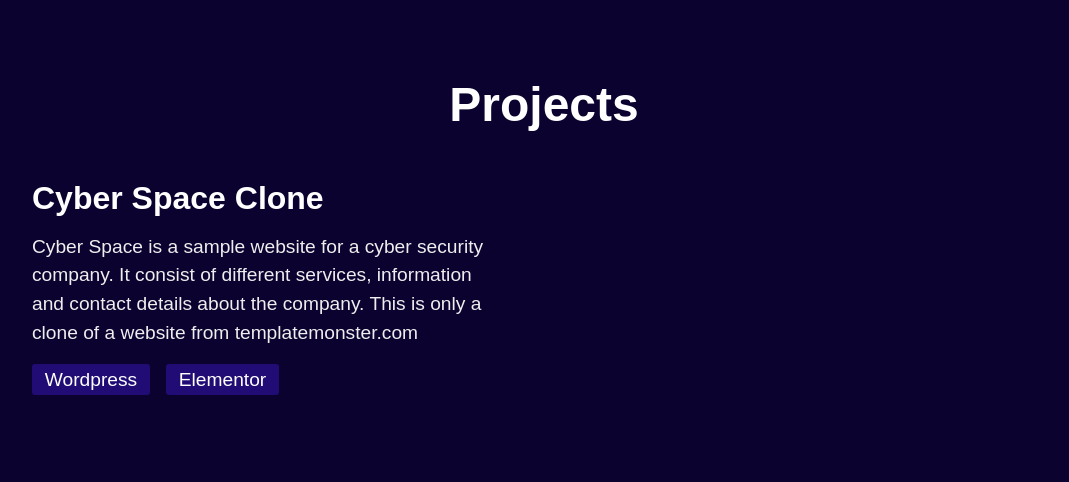
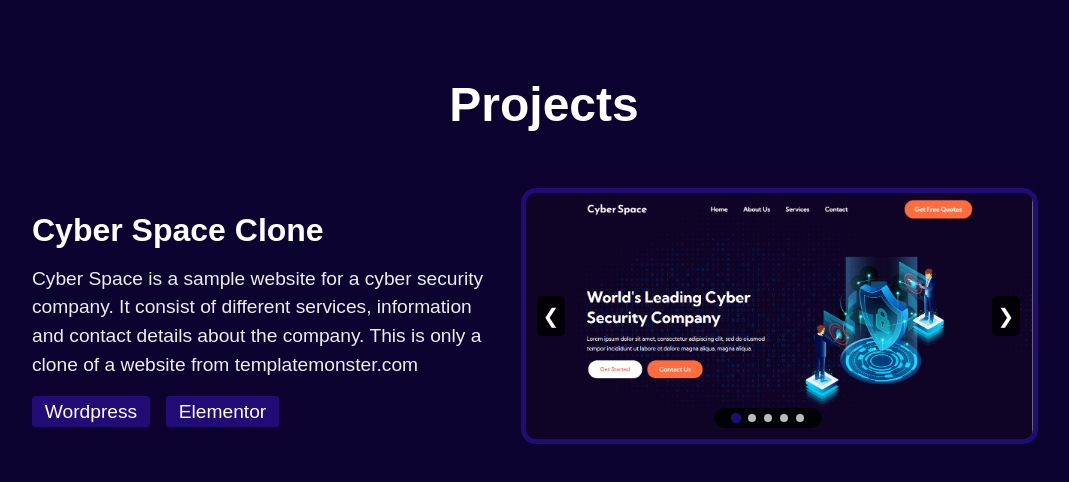
Before and after one commit to dga-sm/Portfolio, a plain HTML site: page index.html in a window 1280 px wide. Shown: the part 883-1365 px from the top of the page, without its empty margins (96-1165 px from the left). Before the commit the page ends 1342 px from the top, so only its background shows below. Drawn offline with nearby package versions, Linux system fonts and the light colour scheme; a web font is replaced by a local one.

Commit message:
img slider

```diff
--- a/index.html
+++ b/index.html
@@ -7,6 +7,7 @@
     <link rel="stylesheet" href="style.css">
     <link rel="stylesheet" href="/others/burgerMenu.css">
     <link rel="stylesheet" href="/others/cvBtn.css">
+    <link rel="stylesheet" href="/others/img slider/s.css">
     <script src="https://kit.fontawesome.com/e1d40d0082.js" defer crossorigin="anonymous"></script>
 
 </head>
@@ -113,6 +114,37 @@
                 </div>
                 <div class="project__img">
 
+                    <div class="container">
+                        <div class="image">
+                            <img src="Assets/Cyber Space/ss-1.png" alt="">
+                        </div>
+                        <div class="image">
+                            <img src="Assets/Cyber Space/ss-2.png" alt="">
+                        </div>
+                        <div class="image">
+                            <img src="Assets/Cyber Space/ss-3.png" alt="">
+                        </div>
+                        <div class="image">
+                            <img src="Assets/Cyber Space/ss-4.png" alt="">
+                        </div>
+                        <div class="image">
+                            <img src="Assets/Cyber Space/ss-5.png" alt="">
+                        </div>
+
+                        <div class="button">
+                            <a onclick="nextimg(-1)" class="prev">&#10094;</a>
+                            <a onclick="nextimg(1)" class="next">&#10095;</a>
+                        </div>
+
+                        <div class="dots">
+                            <span class="dot active" onclick="currentSlide(1)"></span>
+                            <span class="dot" onclick="currentSlide(2)"></span>
+                            <span class="dot" onclick="currentSlide(3)"></span>
+                            <span class="dot" onclick="currentSlide(4)"></span>
+                            <span class="dot" onclick="currentSlide(5)"></span>
+                        </div>
+                    </div>
+
                 </div>
             </div>
         </section>
@@ -123,5 +155,6 @@
     <script src="https://cdnjs.cloudflare.com/ajax/libs/gsap/3.12.2/gsap.min.js"></script>
     <script src="https://cdnjs.cloudflare.com/ajax/libs/gsap/3.12.2/ScrollTrigger.min.js"></script>
     <script src="script.js"></script>
+    <script src="/others/img slider/s.js"></script>
 </body>
 </html>
--- /dev/null
+++ b/others/img slider/s.css
@@ -0,0 +1,101 @@
+.container{
+    width: 90%;
+    height: 100%;
+    margin: auto;
+    position: relative;
+    background-color: none;
+    padding: .5rem;
+    border-radius: 20px;
+}
+
+.container .image{
+    display: none;
+    animation: fadeAnimation 1s ease;
+}
+
+@keyframes fadeAnimation {
+    from {
+        opacity: 0;
+    }
+    to {
+        opacity: 1;
+    }
+}
+
+/* Add the following style to prevent the animation on initial load */
+.container .image.active {
+    animation: none;
+}
+
+.container .image img{
+    width: 100%;
+    height: 100%;
+    object-fit: cover;
+    border-radius: 15px;
+    overflow: hidden;
+    border: 5px solid #200c74;
+}
+
+.container .button{
+    position: relative;
+    width: 100%;
+    display: flex;
+    justify-content: space-between;
+    z-index: 5;
+}
+
+.container .button a{
+    width: 28px;
+    height: 40px;
+    text-align: center;
+    line-height: 40px;
+    vertical-align: middle;
+    align-items: center;
+    cursor: pointer;
+    color: white;
+    background: rgba(0, 0, 0, 0.8);
+    font-size: 20px;
+    user-select: none;
+    margin: -9.5rem .5rem -9.5rem 1rem;
+}
+
+.container .button a:hover{
+    background-color: #200c74;
+    transition: ease-in .1s;
+}
+
+.container .button .prev{
+    border-radius: 5px;
+}
+
+.container .button .next{
+    border-radius: 5px;
+}
+
+.dots{
+    text-align: center;
+    position: relative;
+    left: 38%;
+    background: rgba(0, 0, 0, 0.8);
+    padding: 0 10px 10px;
+    height: 10px;
+    border-radius: 15px;
+    width: 5.5rem;
+    bottom: 2.5rem
+}
+
+.dot{
+    cursor: pointer;
+    height: 8px;
+    width: 8px;
+    border-radius: 50%;
+    background: #bbb;
+    display: inline-block;
+    margin: 0 2px;
+}
+
+.active, .dot:hover{
+    background: #200c74;
+    transform: scale(1.3);
+    transition: ease-in .1s;
+}
--- /dev/null
+++ b/others/img slider/s.js
@@ -0,0 +1,36 @@
+var imageno =1;
+displayimg(imageno);
+
+function nextimg(n){
+    displayimg(imageno += n)
+}
+
+function currentSlide(n){
+    displayimg(imageno = n)
+}
+
+function displayimg(n){
+    var i;
+    var image = document.getElementsByClassName("image");
+    var dots = document.getElementsByClassName("dot");
+
+    if(n > image.length){
+        imageno = 1;
+    }
+
+    if(n < 1){
+        imageno = image.length;
+    }
+
+    for(i=0; i < image.length; i++){
+        image[i].style.display = "none";
+    }
+
+    for(i=0; i < dots.length; i++){
+        dots[i].className = dots[i].className.replace(" active", "");
+    }
+
+    image[imageno - 1].style.display ="block";
+    dots[imageno - 1].className += " active";
+
+}
--- a/style.scss
+++ b/style.scss
@@ -321,9 +321,11 @@
         }
 
         .project{
+            display: flex;
 
             &__text{
                 width: 45%;
+                padding-top: 2rem;
 
                 h2{
                     color: #fff;
@@ -354,7 +356,46 @@
                     }
                 }
             }
+
+            &__img{
+                width: 55%;
+
+            }
+
+            @include b.breakpoint(medium){
+                display: block;
+
+                .project__text{
+                    width: 100%;
+                    margin-bottom: 2rem;
+                }
+                .project__img{
+                    width: 100%;
+
+                    .container .button a{
+                        margin: -10rem .5rem -10rem 1rem;
+                    }
+                }
+            }
+
+            @include b.breakpoint(small){
+                display: block;
+
+                .project__text{
+                    width: 100%;
+                    margin-bottom: 2rem;
+                }
+                .project__img{
+                    width: 100%;
+
+                    .container .button a{
+                        margin: -6.5rem 0 -6.5rem .5rem;
+                    }
+                }
+            }
         }
+
+
     }
 
 }
```
Also changed, not shown: style.css, 1 other file.
